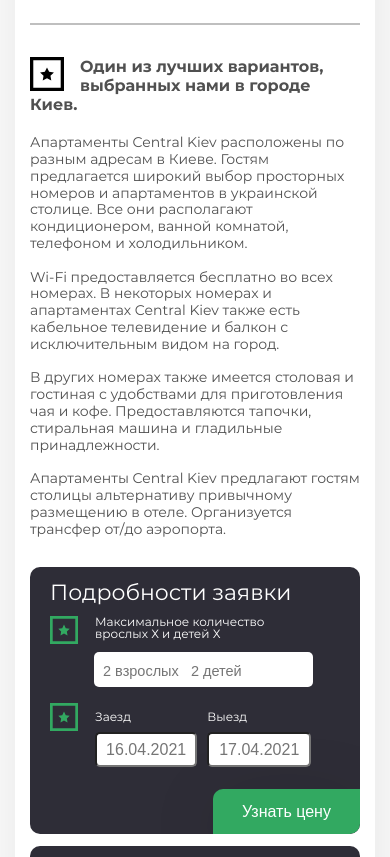
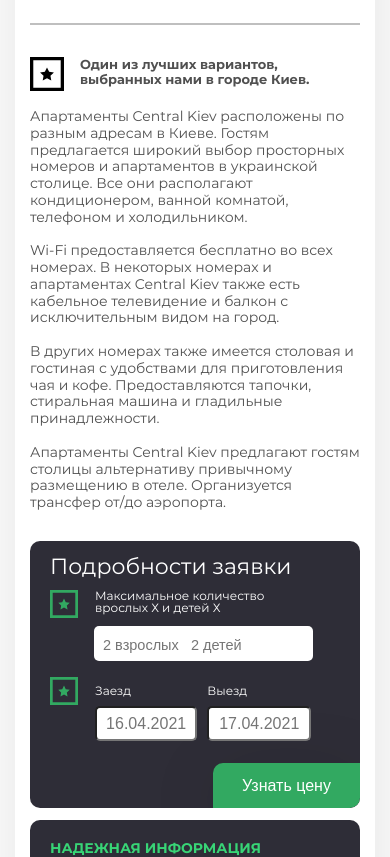
Before and after one commit to juliyaAA/Hotel, a plain HTML site: page index.html in a window 390 px wide. Shown: the part 1492-2349 px from the top of the page. Drawn offline with nearby package versions, Linux system fonts and the light colour scheme.

Commit message:
font-size

```diff
--- a/src/sass/base/_media.scss
+++ b/src/sass/base/_media.scss
@@ -683,6 +683,9 @@
             height: 52px;
         }
     }
+    .application__content_title {
+        font-size: 15px;
+    }
 }
 @media screen and (max-width: 415px) {
     .response {
@@ -725,6 +728,9 @@
             width: 45px;
             height: 45px;
         }
+    }
+    .application__content_title {
+        font-size: 13px;
     }
 }
 @media screen and (max-width: 350px) {
```
Also changed, not shown: src/css/style.min.css, 1 other file.
